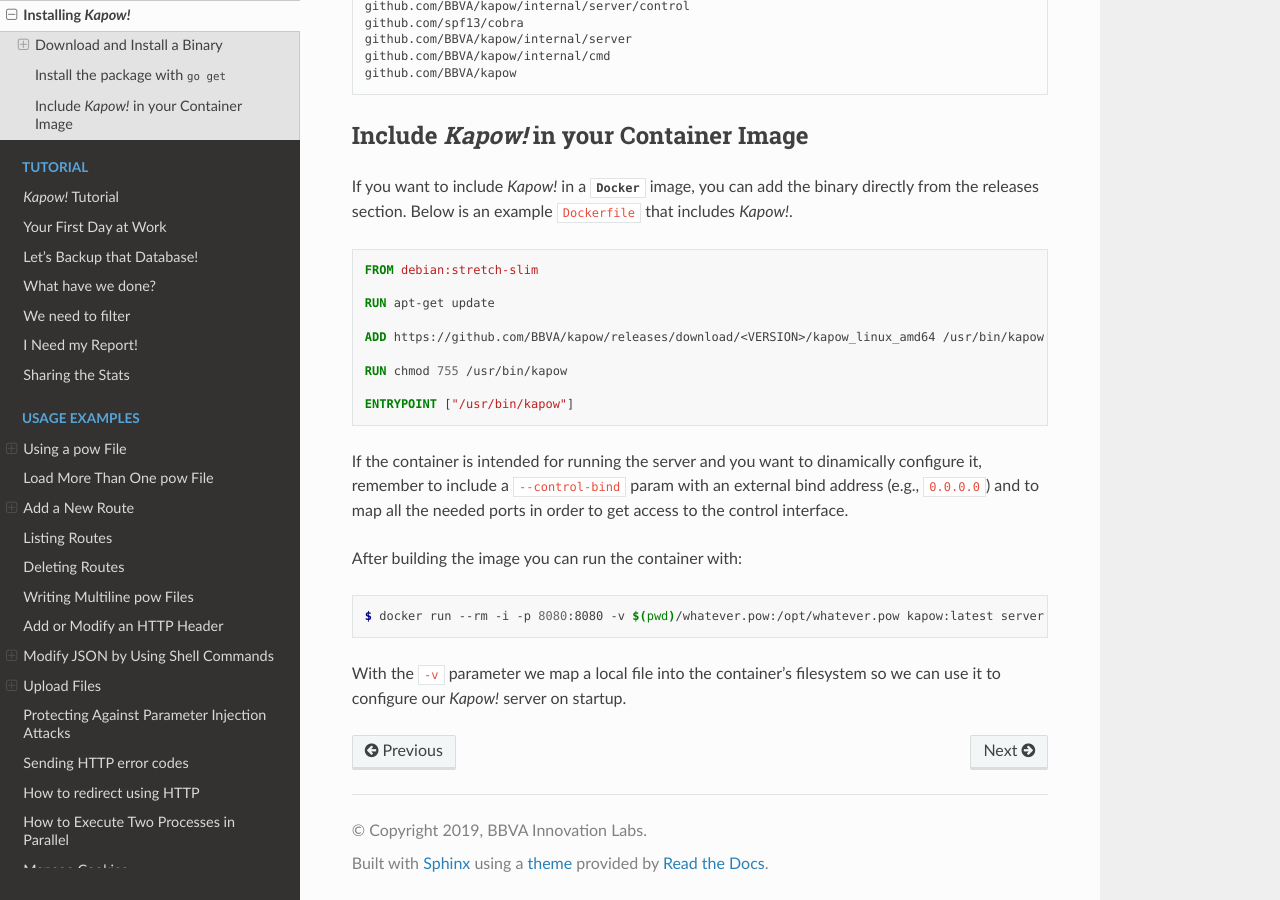
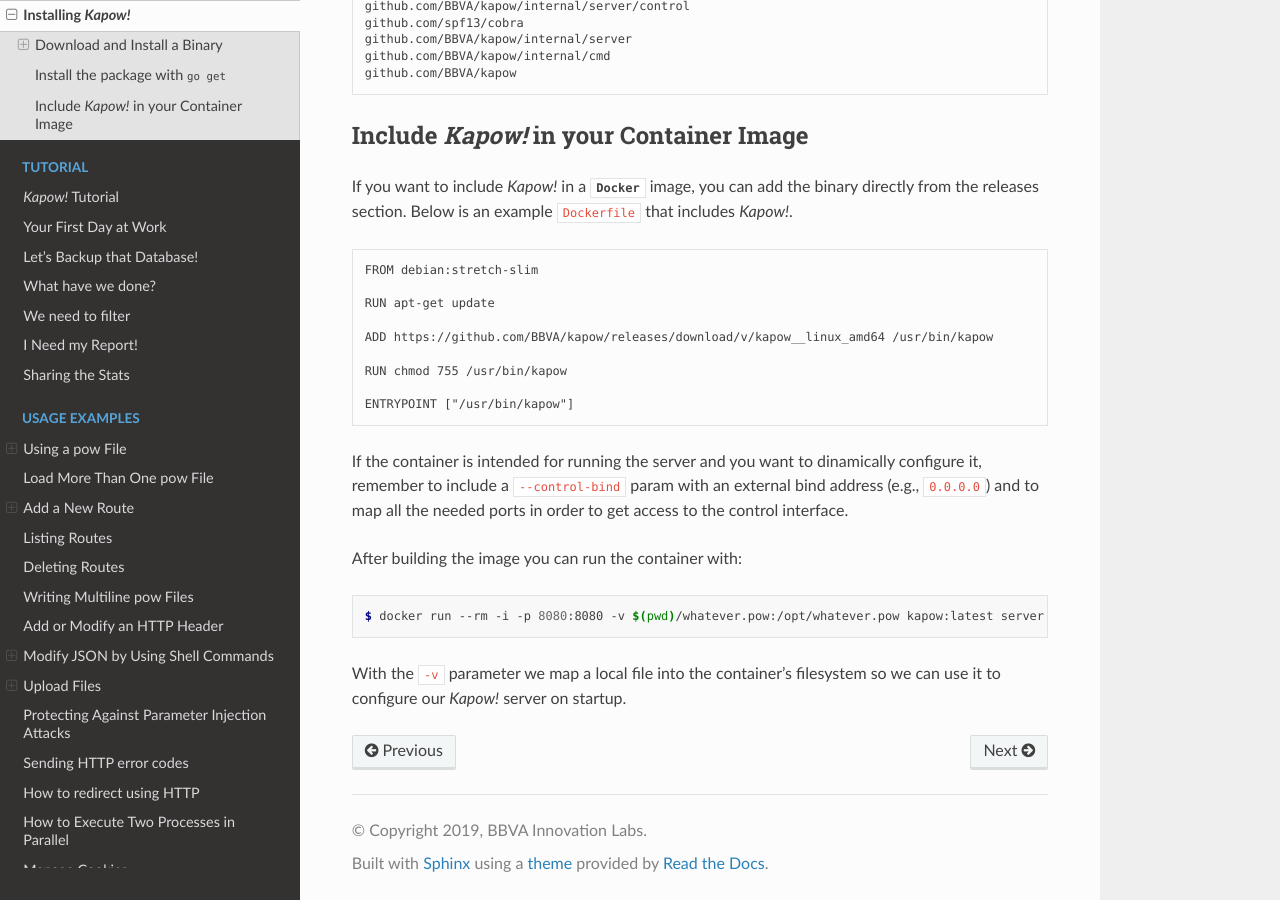
Before and after one commit to BBVA/kapow, a Sphinx documentation site: the page built from docs/source/the_project/install_and_configure.rst, in a window 1280 px wide and 900 px high, scrolled down 1233 px. Built offline with Sphinx 7.4.7 and the Read the Docs theme 2.0.0, drawn with Linux system fonts in a browser that asks for light colours; some of the changed lines change nothing that is shown.

Commit message:
docs: Use sphinx version variable to render an always correct Kapow! Dockerfile

```diff
--- a/docs/source/the_project/install_and_configure.rst
+++ b/docs/source/the_project/install_and_configure.rst
@@ -82,13 +82,13 @@
 directly from the releases section.  Below is an example :file:`Dockerfile` that
 includes *Kapow!*.
 
-.. code-block:: dockerfile
+.. parsed-literal::
 
   FROM debian:stretch-slim
 
   RUN apt-get update
 
-  ADD https://github.com/BBVA/kapow/releases/download/<VERSION>/kapow_linux_amd64 /usr/bin/kapow
+  ADD https://github.com/BBVA/kapow/releases/download/v\ |version|\ /kapow\_\ |version|\ _linux_amd64 /usr/bin/kapow
 
   RUN chmod 755 /usr/bin/kapow
 
```
